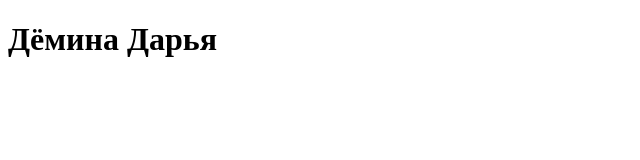
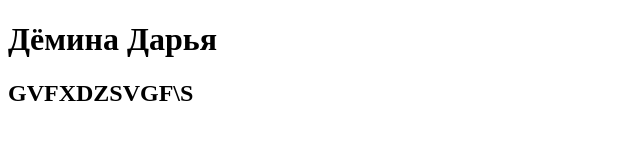
Before and after one commit to NogCollege/introduce-demka-dd, a plain HTML site: page index.html in a window 1280 px wide. Shown: the whole page, without its empty margins (0-640 px from the left). Drawn offline with Linux system fonts and the light colour scheme.

Commit message:
init projects

```diff
--- a/index.html
+++ b/index.html
@@ -7,5 +7,6 @@
 </head>
 <body>
     <h1>Дёмина Дарья</h1>
+    <h2>GVFXDZSVGF\S</h2>
 </body>
 </html>
```
